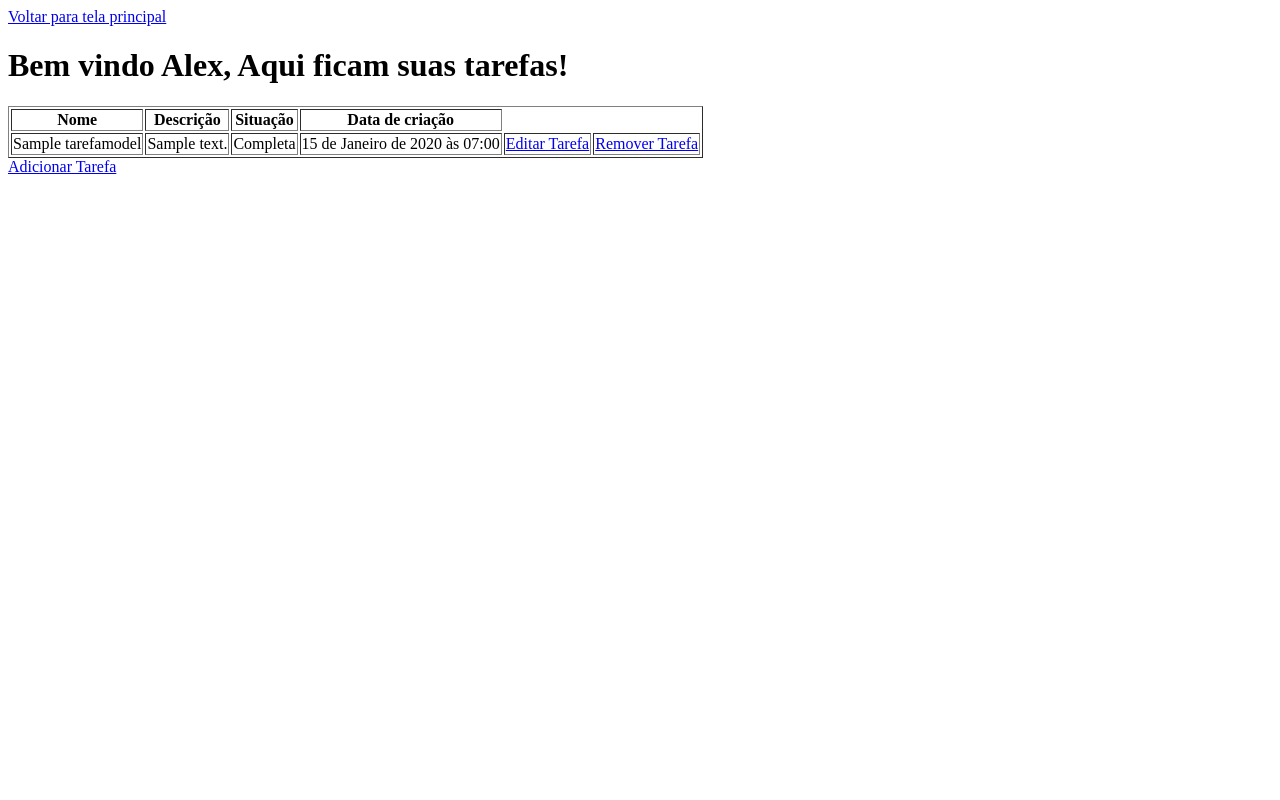
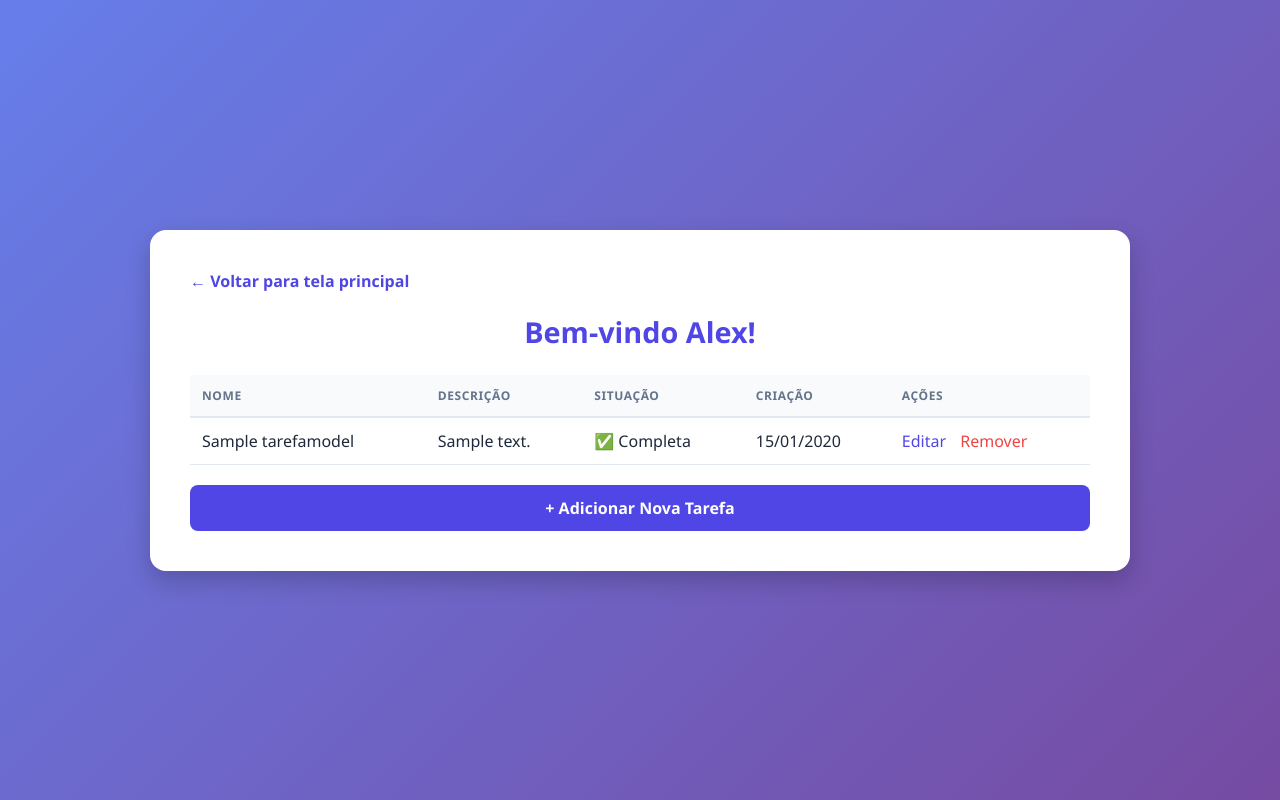
Before and after one commit to AlexOnn1/Primeiro-projeto-django, a Django app: page /tarefas/ in a window 1280 px wide. Run offline with Django 5.2, Linux system fonts and the light colour scheme; tables that the repository leaves empty hold one stand-in row (values such as "Sample post").

Commit message:
Feito estilização com CSS para as telas ficarem mais agradáveis, e ajustado html das telas

```diff
--- a/lista_de_tarefas/views.py
+++ b/lista_de_tarefas/views.py
@@ -16,7 +16,7 @@ def tarefas_adicionar(request:HttpRequest):
         formulario = TarefaForm(request.POST)
         if formulario.is_valid():
             formulario.save()
-            return redirect('lista_de_tarefas:home')
+            return redirect('lista_de_tarefas:home-lista')
     contexto = {
         "form" : TarefaForm
     }
@@ -25,7 +25,7 @@ def tarefas_adicionar(request:HttpRequest):
 def tarefas_remover(request:HttpRequest, id):
     tarefa = get_object_or_404(TarefaModel, id=id)
     tarefa.delete()
-    return redirect("lista_de_tarefas:home")
+    return redirect("lista_de_tarefas:home-lista")
 
 def tarefas_editar(request:HttpRequest, id):
 
@@ -34,7 +34,7 @@ def tarefas_editar(request:HttpRequest, id):
         formulario = TarefaForm(request.POST, instance=tarefa)
         if formulario.is_valid():
             formulario.save()
-            return redirect('lista_de_tarefas:home')
+            return redirect('lista_de_tarefas:home-lista')
 
     formulario = TarefaForm(instance=tarefa)
     contexto ={
--- a/projeto1/settings.py
+++ b/projeto1/settings.py
@@ -117,3 +117,6 @@ USE_TZ = True
 # https://docs.djangoproject.com/en/6.0/howto/static-files/
 
 STATIC_URL = 'static/'
+STATICFILES_DIRS = [
+    BASE_DIR / "static",
+]
--- /dev/null
+++ b/static/css/lista_de_tarefas/style.css
@@ -0,0 +1,145 @@
+:root {
+    --primary-color: #4f46e5;
+    --primary-hover: #4338ca;
+    --bg-gradient: linear-gradient(135deg, #667eea 0%, #764ba2 100%);
+    --card-bg: #ffffff;
+    --text-main: #1e293b;
+    --text-muted: #64748b;
+    --border: #e2e8f0;
+    --danger: #ef4444;
+}
+
+body {
+    font-family: 'Segoe UI', system-ui, sans-serif;
+    background: var(--bg-gradient);
+    min-height: 100vh;
+    margin: 0;
+    padding: 20px;
+    display: flex;
+    justify-content: center;
+    align-items: center;
+    box-sizing: border-box;
+}
+
+/* Card Principal */
+.main-card {
+    background: var(--card-bg);
+    padding: 2.5rem;
+    border-radius: 16px;
+    box-shadow: 0 10px 25px rgba(0,0,0,0.2);
+    width: 100%;
+    max-width: 900px;
+}
+
+h1 {
+    color: var(--primary-color);
+    margin: 0 0 1.5rem 0;
+    text-align: center;
+    font-size: 1.8rem;
+}
+
+
+.nav-link {
+    display: inline-block;
+    margin-bottom: 20px;
+    color: var(--primary-color);
+    text-decoration: none;
+    font-weight: 600;
+    transition: 0.3s;
+}
+
+.nav-link:hover {
+    color: var(--primary-hover);
+    transform: translateX(-3px);
+}
+
+/* Tabelas */
+table {
+    width: 100%;
+    border-collapse: collapse;
+    margin: 20px 0;
+}
+
+th {
+    background-color: #f8fafc;
+    color: var(--text-muted);
+    text-transform: uppercase;
+    font-size: 0.75rem;
+    letter-spacing: 0.05em;
+    padding: 12px;
+    border-bottom: 2px solid var(--border);
+    text-align: left;
+}
+
+td {
+    padding: 12px;
+    border-bottom: 1px solid var(--border);
+    color: var(--text-main);
+}
+
+/* Botões e Inputs */
+.btn-main {
+    display: block;
+    width: 100%;
+    background-color: var(--primary-color);
+    color: white;
+    padding: 12px;
+    border: none;
+    border-radius: 8px;
+    font-weight: bold;
+    font-size: 1rem;
+    cursor: pointer;
+    text-align: center;
+    text-decoration: none;
+    transition: 0.2s;
+    box-sizing: border-box;
+}
+
+.btn-main:hover {
+    background-color: var(--primary-hover);
+    transform: translateY(-2px);
+}
+
+.btn-edit { color: var(--primary-color); text-decoration: none; font-weight: 500; }
+.btn-remove { color: var(--danger); text-decoration: none; font-weight: 500; margin-left: 10px; }
+
+form p {
+    margin-bottom: 18px;
+    display: flex;
+    flex-direction: column;
+    align-items: flex-start;
+}
+
+input[type="text"], input[type="number"], textarea, select {
+    width: 100%;
+    padding: 12px;
+    margin-top: 8px;
+    border: 1px solid var(--border);
+    border-radius: 8px;
+    font-size: 1rem;
+    box-sizing: border-box;
+     resize: vertical;
+
+    font-family: inherit;
+}
+
+form p:has(input[type="checkbox"]) {
+    flex-direction: row-reverse;
+    justify-content: flex-end;
+    align-items: center;
+    gap: 10px;
+    margin-top: 10px;
+}
+
+form p input[type="checkbox"] {
+    width: auto;
+    margin: 0;
+    transform: scale(1.2);
+    cursor: pointer;
+}
+
+
+form p:has(input[type="checkbox"]) label {
+    margin: 0;
+    cursor: pointer;
+}
--- a/templates/lista_de_tarefas/home.html
+++ b/templates/lista_de_tarefas/home.html
@@ -1,32 +1,44 @@
 <!DOCTYPE html>
 <html lang="pt-br">
+    {% load static %}
 <head>
     <meta charset="UTF-8">
     <meta name="viewport" content="width=device-width, initial-scale=1.0">
     <title>Lista de tarefas</title>
+     <link rel="stylesheet" href="{% static 'css/lista_de_tarefas/style.css' %}">
 </head>
 <body>
-    <a href="{% url 'home-projeto' %}">Voltar para tela principal</a>
-    <h1>Bem vindo {{nome}}, Aqui ficam suas tarefas!</h1>
-    <table border="1">
+    <div class="main-card">
+        <a href="{% url 'home-projeto' %}" class="nav-link">← Voltar para tela principal</a>
+        <h1>Bem-vindo {{nome}}!</h1>
+
+        <table>
             <thead>
+                <tr>
                     <th>Nome</th>
                     <th>Descrição</th>
                     <th>Situação</th>
-            <th>Data de criação</th>
+                    <th>Criação</th>
+                    <th>Ações</th>
+                </tr>
             </thead>
             <tbody>
                 {% for tarefa in tarefas %}
                 <tr>
                     <td>{{tarefa.nome}}</td>
                     <td>{{tarefa.descricao}}</td>
-                    <td>{%if tarefa.completa == True %}Completa{% else %}Incompleta{% endif %}</td>
-                    <td>{{tarefa.data_criacao}}</td>
-                    <td><a href="{% url 'lista_de_tarefas:editar' tarefa.id %}">Editar Tarefa</a></td>
-                    <td><a href="{% url 'lista_de_tarefas:remover' tarefa.id %}">Remover Tarefa</a></td>
+                    <td>{% if tarefa.completa %}✅ Completa{% else %}⏳ Incompleta{% endif %}</td>
+                    <td>{{tarefa.data_criacao|date:"d/m/Y"}}</td>
+                    <td>
+                        <a href="{% url 'lista_de_tarefas:editar' tarefa.id %}" class="btn-edit">Editar</a>
+                        <a href="{% url 'lista_de_tarefas:remover' tarefa.id %}" class="btn-remove">Remover</a>
+                    </td>
                 </tr>
                 {% endfor %}
+            </tbody>
         </table>
-    <a href="{% url 'lista_de_tarefas:adicionar' %}">Adicionar Tarefa</a>
+
+        <a href="{% url 'lista_de_tarefas:adicionar' %}" class="btn-main">+ Adicionar Nova Tarefa</a>
+    </div>
 </body>
 </html>
```
Also changed, not shown: static/css/home_projeto.css (added, +57 -0 lines), templates/lista_de_tarefas/adicionar.html (+14 -9 lines), templates/lista_de_tarefas/editar.html (+14 -9 lines), templates/projeto/home.html (+10 -3 lines). Lines whose indentation alone changed are shown as unchanged.
